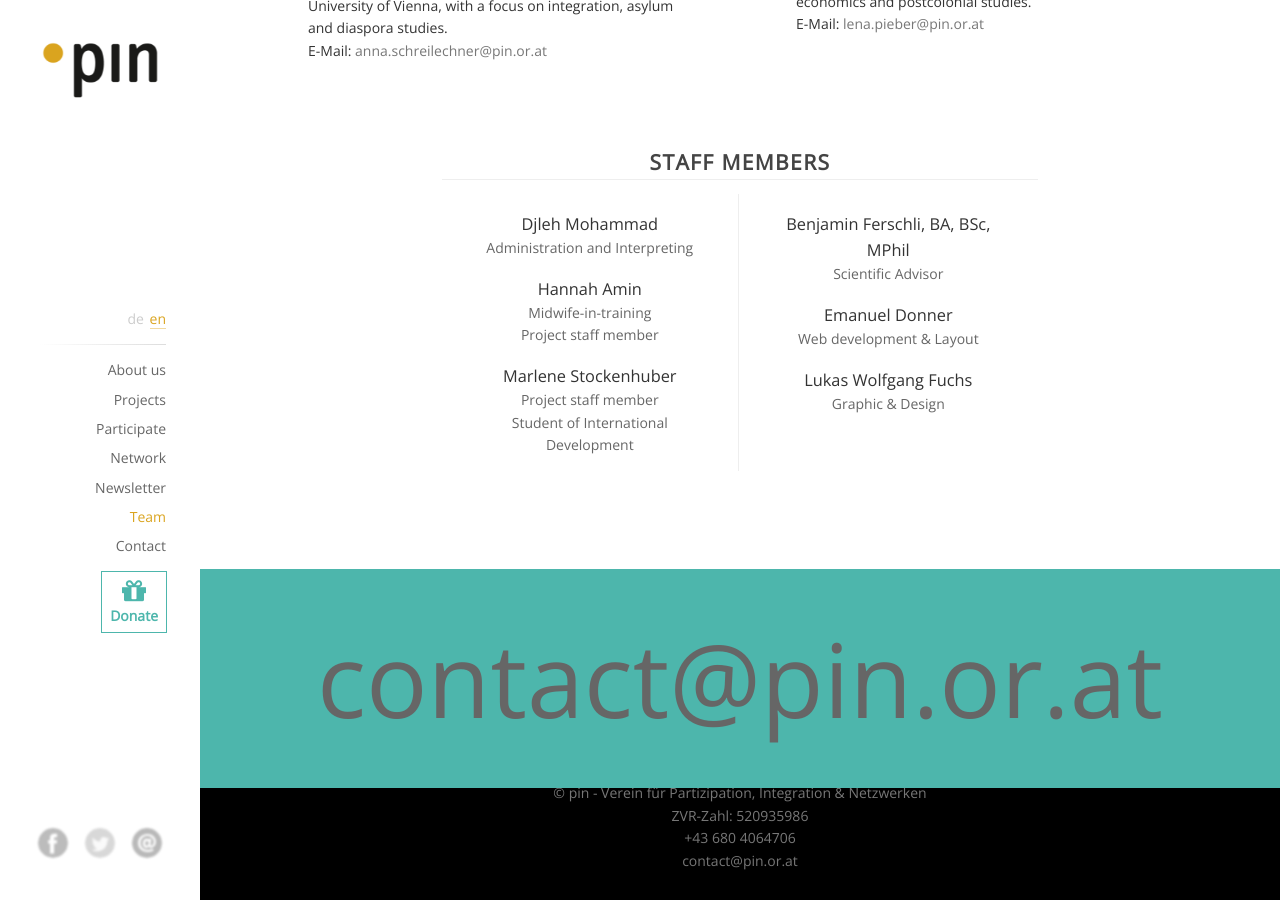
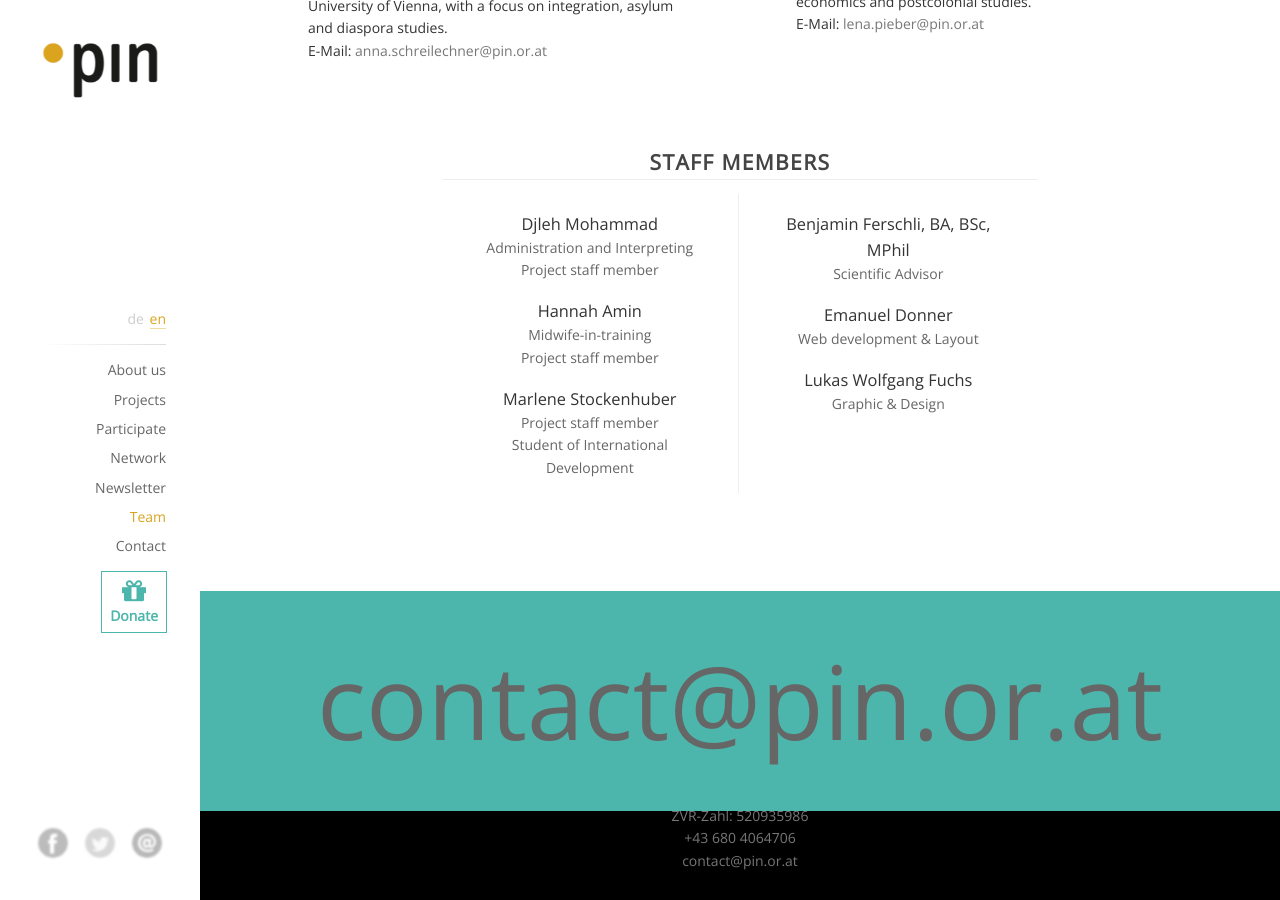
Before and after one commit to pinverein/anna-laura, a Jekyll site: the page built from en/index.html, in a window 1280 px wide and 900 px high, scrolled down 5535 px. Built offline with Jekyll 4.4.1, drawn with Linux system fonts in a browser that asks for light colours; comment, search, counter and statistics services are not loaded.

Commit message:
Update content_team.html

```diff
--- a/pages/en/content_team.html
+++ b/pages/en/content_team.html
@@ -38,7 +38,7 @@ language: en
         <div class="member-column">
           <!-- <h2>Noch wer</h2> -->
           <h3>Djleh Mohammad</h3>
-          <p>Administration and Interpreting</p>
+          <p>Administration and Interpreting<br>Project staff member</p>
           <h3>Hannah Amin</h3>
           <p>Midwife-in-training<br>Project staff member</p>
           <h3>Marlene Stockenhuber</h3>
```
